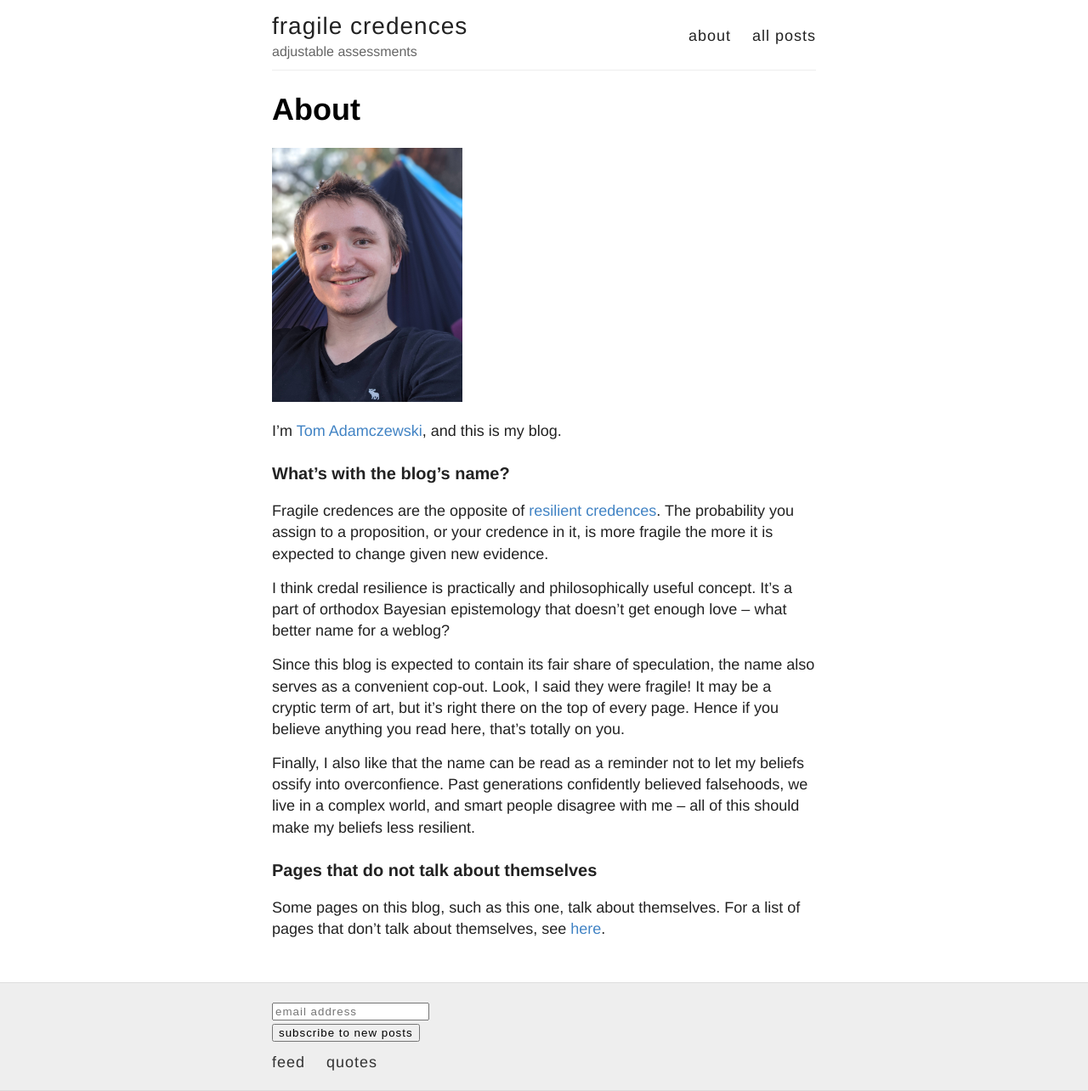
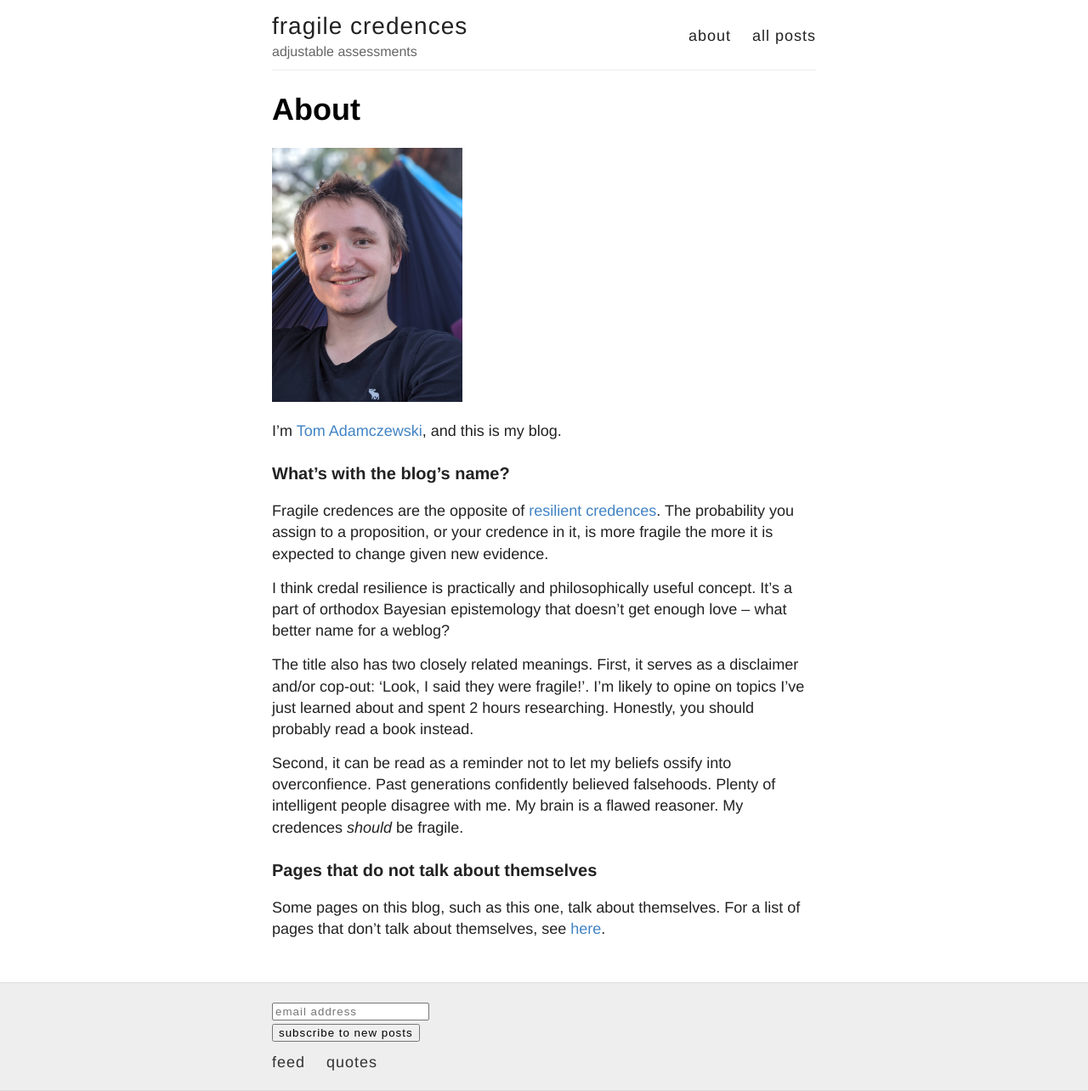
Before and after one commit to fragile-credences/fragile-credences.github.io, a Jekyll site: the page built from about.md, in a window 1280 px wide. Shown: the whole page at 85% size. Built offline with Jekyll 4.4.1, drawn with Linux system fonts in a browser that asks for light colours; comment, search, counter and statistics services are not loaded.

Commit message:
Update about.md

```diff
--- a/about.md
+++ b/about.md
@@ -12,9 +12,9 @@ Fragile credences are the opposite of [resilient credences](https://concepts.eff
 
 I think credal resilience is practically and philosophically useful concept. It's a part of orthodox Bayesian epistemology that doesn't get enough love -- what better name for a weblog?
 
-Since this blog is expected to contain its fair share of speculation, the name also serves as a convenient cop-out. Look, I said they were fragile! It may be a cryptic term of art, but it's right there on the top of every page. Hence if you believe anything you read here, that's totally on you.
+The title also has two closely related meanings. First, it serves as a disclaimer and/or cop-out: 'Look, I said they were fragile!'. I'm likely to opine on topics I've just learned about and spent 2 hours researching. Honestly, you should probably read a book instead.
 
-Finally, I also like that the name can be read as a reminder not to let my beliefs ossify into overconfience. Past generations confidently believed falsehoods, we live in a complex world, and smart people disagree with me -- all of this should make my beliefs less resilient.
+Second, it can be read as a reminder not to let my beliefs ossify into overconfience. Past generations confidently believed falsehoods. Plenty of intelligent people disagree with me. My brain is a flawed reasoner. My credences _should_ be fragile.
 
 ### Pages that do not talk about themselves
 Some pages on this blog, such as this one, talk about themselves. For a list of pages that don't talk about themselves, see [here](/list-of-pages-that-do-not-talk-about-themselves).
```
